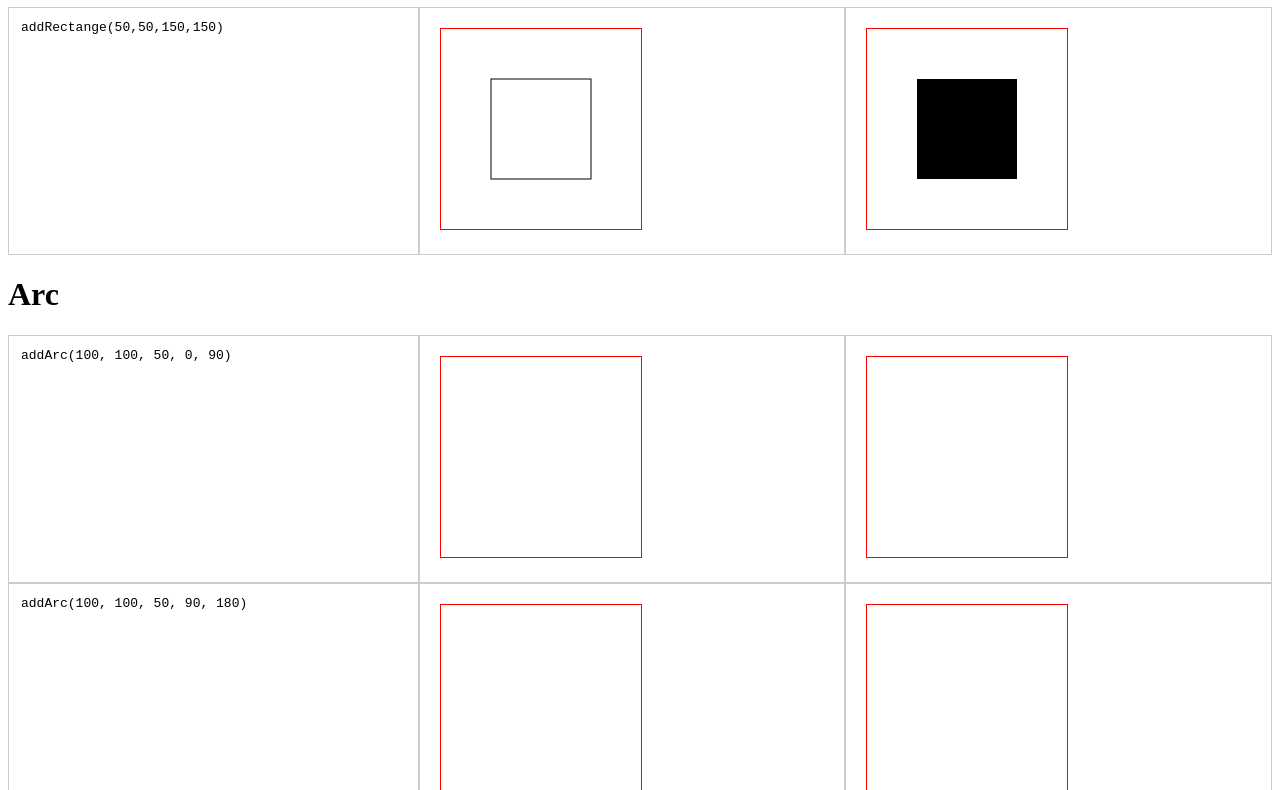
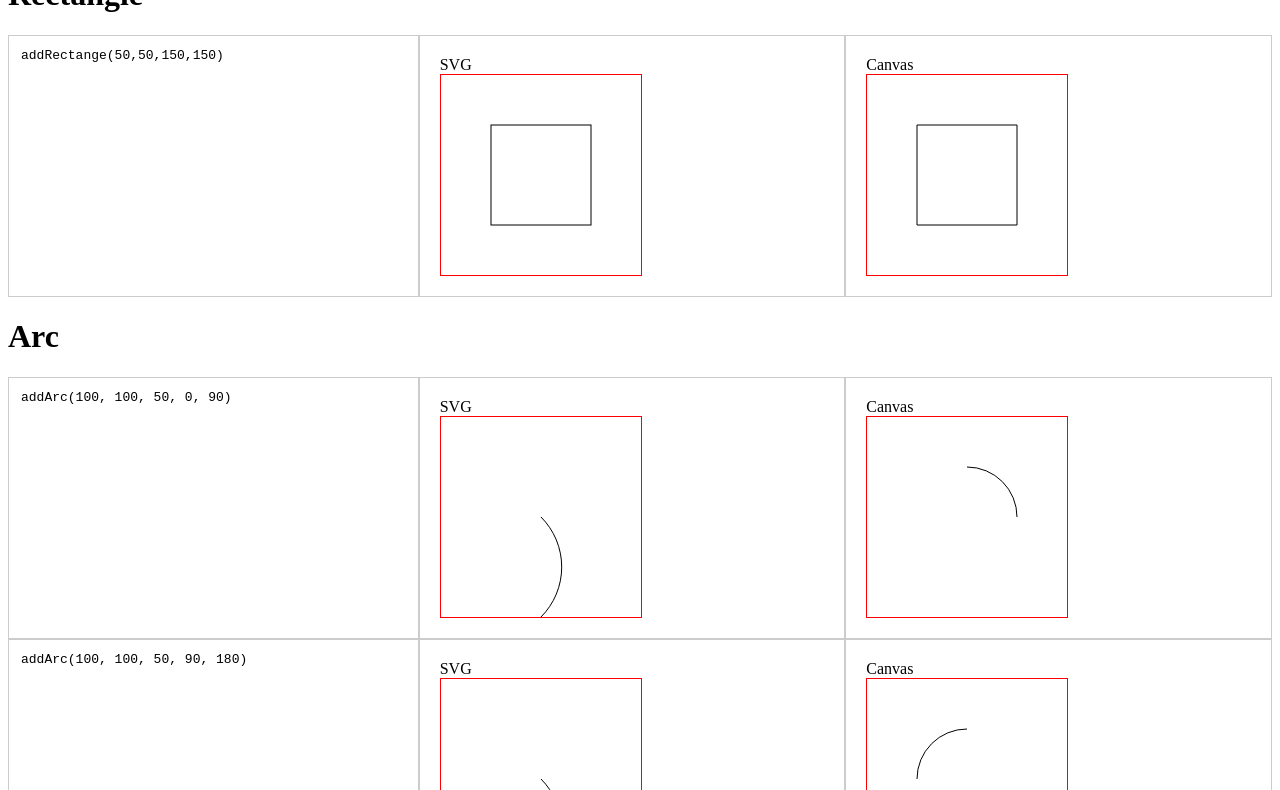
Before and after one commit to sangupta/draftboard, a website built with Parcel: page demo/index.html in a window 1280 px wide. Shown: the part 729-1519 px from the top of the page. Built offline with nearby package versions, Linux system fonts and the light colour scheme.

Commit message:
draw canvas arc, demo styling ect

```diff
--- a/demo/demo.ts
+++ b/demo/demo.ts
@@ -106,7 +106,12 @@ function addExample(element: HTMLElement, example: ExampleInfo): void {
     pre.innerText = example.code;
 
     const svg = document.createElement('div');
+    svg.className = 'svg-container';
+    svg.appendChild(document.createTextNode('SVG'));
+
     const canvas = document.createElement('div');
+    canvas.className = 'canvas-container';
+    canvas.appendChild(document.createTextNode('Canvas'));
 
     wrapper.appendChild(pre);
     wrapper.appendChild(svg);
--- a/demo/index.html
+++ b/demo/index.html
@@ -30,6 +30,11 @@
         .example-wrapper canvas {
             border: 1px solid red;
         }
+
+        .svg-container, .canvas-container {
+            display: flex;
+            flex-direction: column;
+        }
     </style>
 </head>
 
--- a/src/Drawing.ts
+++ b/src/Drawing.ts
@@ -33,7 +33,7 @@ export default class Drawing extends Groupable {
         this.origin = new Position(originX, originY);
 
         this.stroke = 'black';
-        this.fill = 'white';
+        // this.fill = 'white';
     }
 
     addChild(shape: Shape): void {
--- a/src/render/CanvasRenderer.ts
+++ b/src/render/CanvasRenderer.ts
@@ -17,24 +17,27 @@ import Rectangle from "../shape/Rectangle";
  */
 export function renderCanvas(drawing: Drawing): HTMLCanvasElement {
     const canvas = document.createElement('canvas');
-
     if (drawing) {
         // set width and height
         if (drawing.width > 0) {
             canvas.width = drawing.width;
+            canvas.style.width = drawing.width + 'px';
         }
         if (drawing.height > 0) {
             canvas.height = drawing.height;
+            canvas.style.height = drawing.height + 'px';
         }
 
         // flip horizontally
         const context = canvas.getContext('2d');
-        // context?.scale(1, -1);
+        context?.translate(0, drawing.height);
+        context?.scale(1, -1);
 
         // start adding children
         if (context) {
             renderChildren(context, drawing.children);
         }
+
     }
 
     return canvas;
@@ -94,6 +97,7 @@ function renderGroup(context: CanvasRenderingContext2D, group: Group): void {
 
 function renderArc(context: CanvasRenderingContext2D, arc: Arc): void {
     context.arc(arc.center.x, arc.center.y, arc.radius, toRadians(arc.startAngle), toRadians(arc.endAngle));
+    context.stroke();
 }
 
 function renderPolyLine(context: CanvasRenderingContext2D, polyline: PolyLine): void {
@@ -125,10 +129,12 @@ function renderRectange(context: CanvasRenderingContext2D, rect: Rectangle): voi
     } else {
         context.rect(computed.x, computed.y, computed.width, computed.height);
     }
+    context.stroke();
 }
 
 function renderCircle(context: CanvasRenderingContext2D, circle: Circle): void {
     context.ellipse(circle.center.x, circle.center.y, circle.radius, circle.radius, 0, PI_2, 0);
+    context.stroke();
 }
 
 function renderLine(context: CanvasRenderingContext2D, line: Line): void {
--- a/src/render/SvgRenderer.ts
+++ b/src/render/SvgRenderer.ts
@@ -92,6 +92,11 @@ function renderGroup(group: Group): SVGGElement {
 function renderArc(arc: Arc): SVGPathElement {
     const element: SVGPathElement = document.createElementNS(SVG_NS, 'path');
 
+    let d = 'M ' + arc.center.x + ' ' + arc.center.y + ' ';
+    d += 'A ' + arc.radius + ' ' + arc.radius + ' 0 1 0 0 0';
+    setAttribute(element, 'd', d);
+
+    addDefaultShapeAttributes(element, arc);
     return element;
 }
 
@@ -172,7 +177,7 @@ function renderLine(line: Line): SVGLineElement {
 
 function addDefaultShapeAttributes(element: SVGElement, shape: Shape): void {
     setAttribute(element, 'stroke', shape.stroke);
-    setAttribute(element, 'fill', shape.fill);
+    setAttribute(element, 'fill', shape.fill || 'white');
     setAttribute(element, 'color', shape.color);
     setAttribute(element, 'id', shape.id);
     setAttribute(element, 'class', shape.cssClass);
```
